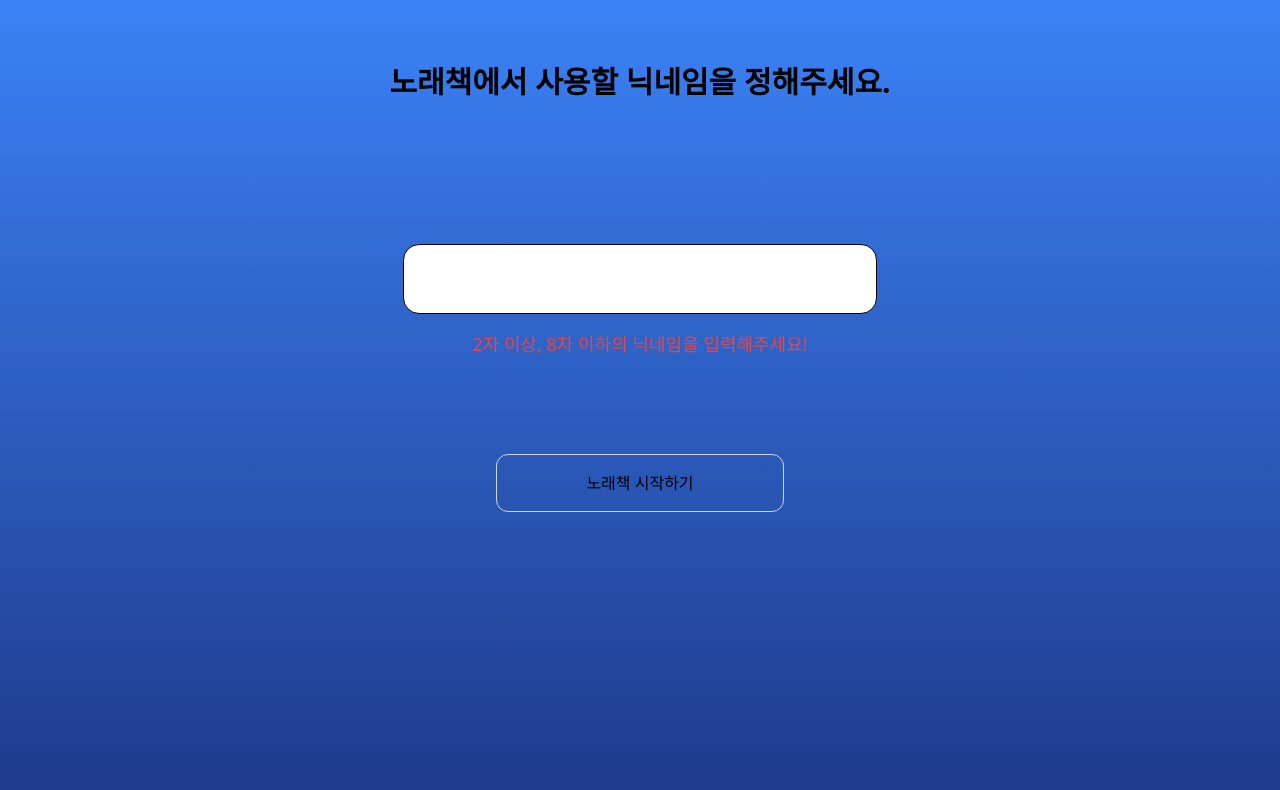
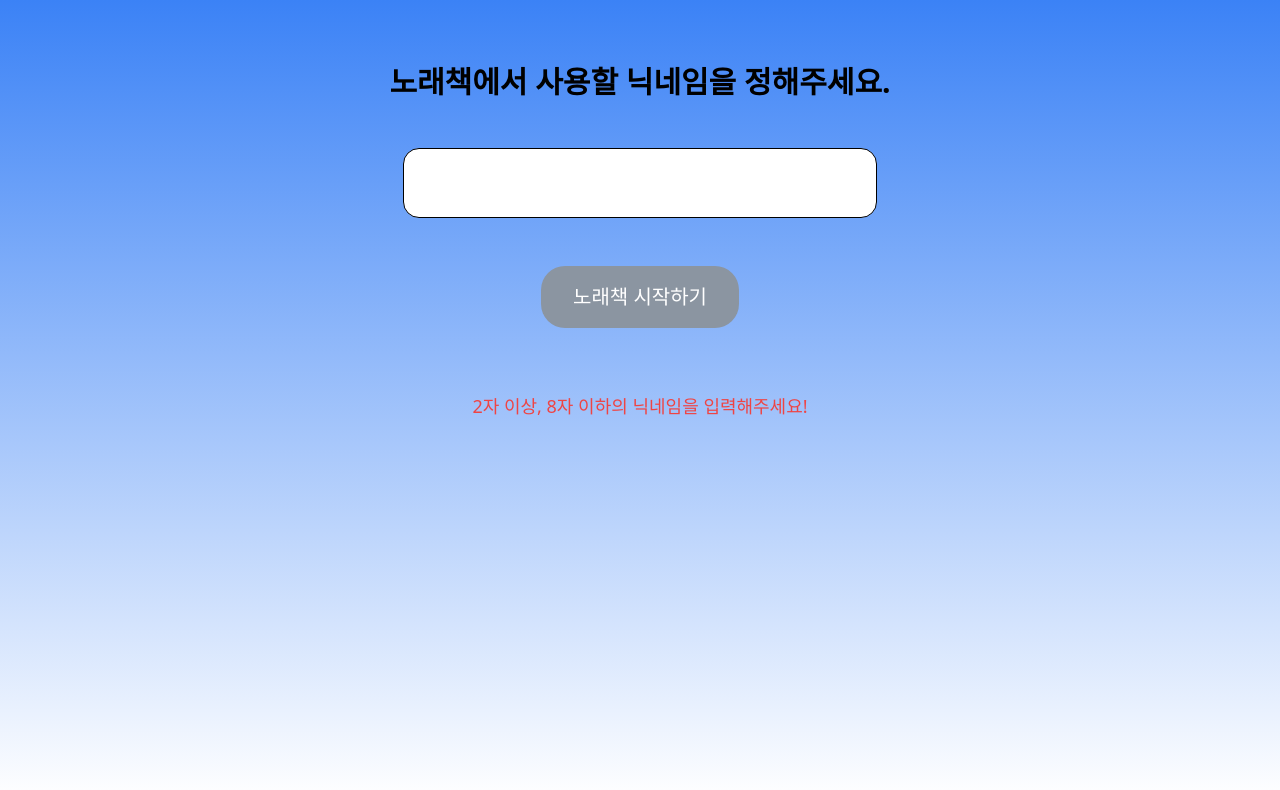
Before and after one commit to Unique0902/buskingSite, a Next.js app: page /makeUser in a window 1280 px wide. Shown: the top 790 px of the page. Built offline with nearby package versions, Linux system fonts and the light colour scheme; no server answers.

Commit message:
Feat: add isActivated state in PrimaryBtn

```diff
--- a/components/Btn/PrimaryBtn.jsx
+++ b/components/Btn/PrimaryBtn.jsx
@@ -9,18 +9,21 @@ const PrimaryBtn = ({
   fontSize = '12px',
   btnPadding = xyPadding.base,
   radius = borderRadius.lg,
+  isActivated = true,
 }) => {
   return (
     <button
       type='button'
       style={{
-        backgroundColor: bgColor,
+        backgroundColor: isActivated ? bgColor : color.gray_400,
         fontSize: fontSize,
         color: textColor,
         padding: btnPadding,
       }}
       onClick={handleClick}
-      className={`hover:opacity-70 ${radius}`}
+      className={`${
+        isActivated ? 'hover:opacity-70 cursor-pointer' : 'cursor-default'
+      } ${radius}`}
     >
       {children}
     </button>
--- a/pages/makeUser/index.jsx
+++ b/pages/makeUser/index.jsx
@@ -1,6 +1,8 @@
 import React, { useState } from 'react';
+import PrimaryBtn from '../../components/Btn/PrimaryBtn';
 import { useAuthContext } from '../../context/AuthContext';
 import { useUserDataContext } from '../../context/UserDataContext';
+import { borderRadius, fontSize, xyPadding } from '../../styles/theme';
 
 const MakeUser = () => {
   const [name, setName] = useState('');
@@ -16,31 +18,32 @@ const MakeUser = () => {
       navigate('/app/home');
     }
   };
+  const isCanApply = name.length > 1 && name.length < 9;
   return (
-    <section className='flex flex-col items-center h-screen p-16 bg-gradient-to-b from-blue-500 to-blue-900'>
+    <section className='flex flex-col items-center h-screen gap-12 p-16 bg-gradient-to-b from-blue-500 to-white'>
       <h2 className='font-sans text-3xl font-semibold '>
         노래책에서 사용할 닉네임을 정해주세요.
       </h2>
       <input
         value={name}
         onChange={handleHandleChangeNameInput}
-        className='px-5 py-4 font-sans text-3xl font-normal text-black border border-black mt-36 rounded-2xl'
+        className='px-5 py-4 font-sans text-3xl font-normal text-black border border-black rounded-2xl'
       />
-      {!(name.length > 1 && name.length < 9) && (
+
+      <PrimaryBtn
+        handleClick={handleClickMakeUserBtn}
+        fontSize={fontSize.base}
+        btnPadding={xyPadding.lg}
+        isActivated={isCanApply}
+        radius={borderRadius.xl3}
+      >
+        노래책 시작하기
+      </PrimaryBtn>
+      {!isCanApply && (
         <p className='mt-4 font-sans text-lg font-normal text-red-500'>
           2자 이상, 8자 이하의 닉네임을 입력해주세요!
         </p>
       )}
-      <button
-        className={`w-1/4 ${
-          name.length > 1 && name.length < 9
-            ? 'bg-black hover:bg-gray-400'
-            : 'bg-none border border-gray-300'
-        } py-4 rounded-xl mt-24`}
-        onClick={handleClickMakeUserBtn}
-      >
-        노래책 시작하기
-      </button>
     </section>
   );
 };
```
